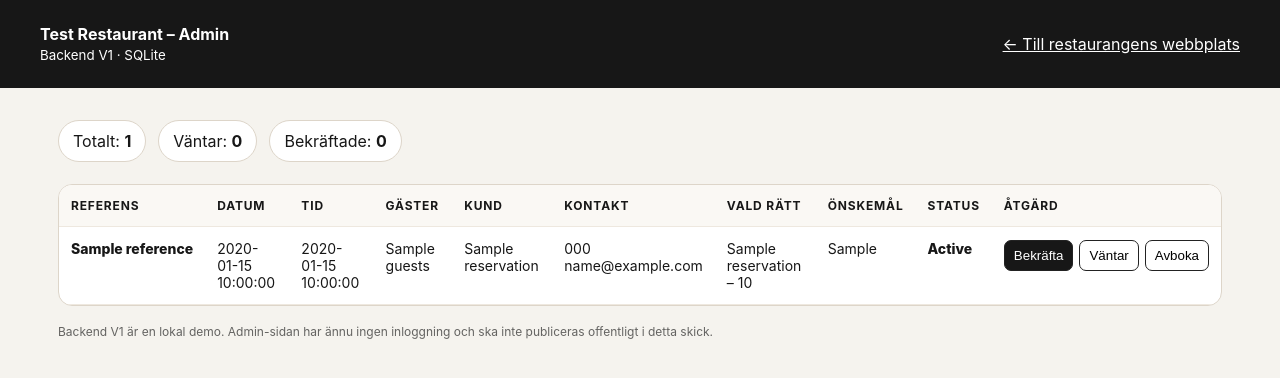
After one commit to mehzan07/nordic_table, a Flask app: template templates/admin.html in a window 1280 px wide. The commit adds this page. Shown: the top 378 px of the page. Run offline with Flask 3, Linux system fonts and the light colour scheme; the template is opened without the code that fills it: most values are stand-ins (such as "Sample title", 1, 10 or a date in 2020).

Commit message:
Add Backend V1 with Flask and SQLite reservations

```diff
--- /dev/null
+++ b/app.py
@@ -0,0 +1,244 @@
+from __future__ import annotations
+
+import re
+import sqlite3
+from datetime import date, datetime
+from pathlib import Path
+
+from flask import Flask, jsonify, redirect, render_template, request, url_for
+
+BASE_DIR = Path(__file__).resolve().parent
+DB_PATH = BASE_DIR / "reservations.db"
+
+app = Flask(__name__)
+
+REFERENCE_RE = re.compile(r"^TR-\d{6}-\d{4}$")
+EMAIL_RE = re.compile(r"^[^@\s]+@[^@\s]+\.[A-Za-z]{2,63}$")
+TIME_RE = re.compile(r"^(?:[01]\d|2[0-3]):[0-5]\d$")
+
+OPENING_HOURS = {
+    0: None,          # Monday
+    1: ("11:00", "22:00"),
+    2: ("11:00", "22:00"),
+    3: ("11:00", "22:00"),
+    4: ("11:00", "23:00"),
+    5: ("11:00", "23:00"),
+    6: ("12:00", "21:00"),
+}
+
+
+def get_db() -> sqlite3.Connection:
+    conn = sqlite3.connect(DB_PATH)
+    conn.row_factory = sqlite3.Row
+    return conn
+
+
+def init_db() -> None:
+    with get_db() as conn:
+        conn.execute(
+            """
+            CREATE TABLE IF NOT EXISTS reservations (
+                id INTEGER PRIMARY KEY AUTOINCREMENT,
+                reference TEXT NOT NULL UNIQUE,
+                created_at TEXT NOT NULL,
+                name TEXT NOT NULL,
+                phone TEXT NOT NULL,
+                email TEXT NOT NULL,
+                guests INTEGER NOT NULL,
+                reservation_date TEXT NOT NULL,
+                reservation_time TEXT NOT NULL,
+                special_requests TEXT NOT NULL DEFAULT '',
+                selected_dish_name_sv TEXT NOT NULL DEFAULT '',
+                selected_dish_name_en TEXT NOT NULL DEFAULT '',
+                selected_dish_price TEXT NOT NULL DEFAULT '',
+                language TEXT NOT NULL DEFAULT 'sv',
+                status TEXT NOT NULL DEFAULT 'pending'
+            )
+            """
+        )
+        conn.execute(
+            """
+            CREATE INDEX IF NOT EXISTS idx_reservation_date_time
+            ON reservations(reservation_date, reservation_time)
+            """
+        )
+        conn.execute(
+            """
+            CREATE INDEX IF NOT EXISTS idx_reservation_email
+            ON reservations(email)
+            """
+        )
+
+
+def valid_slot(raw_date: str, raw_time: str) -> bool:
+    try:
+        d = datetime.strptime(raw_date, "%Y-%m-%d").date()
+        t = datetime.strptime(raw_time, "%H:%M").time()
+    except ValueError:
+        return False
+
+    if d < date.today():
+        return False
+
+    hours = OPENING_HOURS[d.weekday()]
+    if hours is None:
+        return False
+
+    start = datetime.strptime(hours[0], "%H:%M").time()
+    close = datetime.strptime(hours[1], "%H:%M").time()
+
+    # Reservations are every 30 minutes and must start at least 30 min before close.
+    if t.minute not in (0, 30):
+        return False
+
+    close_dt = datetime.combine(d, close)
+    latest = close_dt.timestamp() - 30 * 60
+    return t >= start and datetime.combine(d, t).timestamp() <= latest
+
+
+def validate_payload(data: dict) -> str | None:
+    required = [
+        "reference", "name", "phone", "email", "guests",
+        "reservation_date", "reservation_time"
+    ]
+    if any(not str(data.get(k, "")).strip() for k in required):
+        return "Missing required reservation information."
+
+    if not REFERENCE_RE.match(str(data["reference"]).strip()):
+        return "Invalid reservation reference."
+
+    if not EMAIL_RE.match(str(data["email"]).strip()):
+        return "Invalid email address."
+
+    digits = re.sub(r"\D", "", str(data["phone"]))
+    if not (7 <= len(digits) <= 15):
+        return "Invalid phone number."
+
+    try:
+        guests = int(data["guests"])
+    except (TypeError, ValueError):
+        return "Invalid number of guests."
+
+    if not (1 <= guests <= 20):
+        return "Guests must be between 1 and 20."
+
+    if not TIME_RE.match(str(data["reservation_time"])):
+        return "Invalid reservation time."
+
+    if not valid_slot(str(data["reservation_date"]), str(data["reservation_time"])):
+        return "The selected date or time is outside the restaurant opening hours."
+
+    return None
+
+
+@app.get("/")
+def home():
+    return render_template("index.html")
+
+
+@app.post("/api/reservations")
+def create_reservation():
+    data = request.get_json(silent=True) or {}
+    error = validate_payload(data)
+    if error:
+        return jsonify({"ok": False, "error": error}), 400
+
+    reference = str(data["reference"]).strip()
+    email = str(data["email"]).strip().lower()
+    reservation_date = str(data["reservation_date"]).strip()
+    reservation_time = str(data["reservation_time"]).strip()
+
+    with get_db() as conn:
+        duplicate = conn.execute(
+            """
+            SELECT id, reference
+            FROM reservations
+            WHERE lower(email) = ?
+              AND reservation_date = ?
+              AND reservation_time = ?
+              AND status != 'cancelled'
+            LIMIT 1
+            """,
+            (email, reservation_date, reservation_time),
+        ).fetchone()
+
+        if duplicate:
+            return (
+                jsonify(
+                    {
+                        "ok": False,
+                        "error": "Duplicate reservation.",
+                        "reference": duplicate["reference"],
+                    }
+                ),
+                409,
+            )
+
+        try:
+            conn.execute(
+                """
+                INSERT INTO reservations (
+                    reference, created_at, name, phone, email, guests,
+                    reservation_date, reservation_time, special_requests,
+                    selected_dish_name_sv, selected_dish_name_en,
+                    selected_dish_price, language, status
+                ) VALUES (?, ?, ?, ?, ?, ?, ?, ?, ?, ?, ?, ?, ?, 'pending')
+                """,
+                (
+                    reference,
+                    datetime.now().isoformat(timespec="seconds"),
+                    str(data["name"]).strip(),
+                    str(data["phone"]).strip(),
+                    email,
+                    int(data["guests"]),
+                    reservation_date,
+                    reservation_time,
+                    str(data.get("special_requests", "")).strip(),
+                    str(data.get("selected_dish_name_sv", "")).strip(),
+                    str(data.get("selected_dish_name_en", "")).strip(),
+                    str(data.get("selected_dish_price", "")).strip(),
+                    "en" if str(data.get("language", "sv")).lower().startswith("en") else "sv",
+                ),
+            )
+        except sqlite3.IntegrityError:
+            return jsonify({"ok": False, "error": "Reservation reference already exists."}), 409
+
+    return jsonify({"ok": True, "reference": reference, "status": "pending"}), 201
+
+
+@app.get("/admin")
+def admin():
+    with get_db() as conn:
+        rows = conn.execute(
+            """
+            SELECT *
+            FROM reservations
+            ORDER BY reservation_date ASC, reservation_time ASC, created_at DESC
+            """
+        ).fetchall()
+    return render_template("admin.html", reservations=rows)
+
+
+@app.post("/admin/reservations/<int:reservation_id>/status")
+def update_status(reservation_id: int):
+    status = request.form.get("status", "").strip().lower()
+    if status not in {"pending", "confirmed", "cancelled"}:
+        return "Invalid status", 400
+
+    with get_db() as conn:
+        conn.execute(
+            "UPDATE reservations SET status = ? WHERE id = ?",
+            (status, reservation_id),
+        )
+
+    return redirect(url_for("admin"))
+
+
+@app.get("/api/health")
+def health():
+    return jsonify({"ok": True, "database": DB_PATH.name})
+
+
+if __name__ == "__main__":
+    init_db()
+    app.run(host="127.0.0.1", port=5000, debug=True)
--- /dev/null
+++ b/requirements.txt
@@ -0,0 +1 @@
+Flask>=3.0,<4
--- /dev/null
+++ b/templates/admin.html
@@ -0,0 +1,97 @@
+<!doctype html>
+<html lang="sv">
+<head>
+  <meta charset="utf-8">
+  <meta name="viewport" content="width=device-width,initial-scale=1">
+  <title>Reservationer – Test Restaurant</title>
+  <style>
+    :root{font-family:Inter,Segoe UI,Arial,sans-serif;color:#171717;background:#f5f3ee}
+    *{box-sizing:border-box}
+    body{margin:0}
+    header{background:#171717;color:white;padding:24px}
+    header .wrap{max-width:1200px;margin:auto;display:flex;gap:16px;align-items:center;justify-content:space-between}
+    header a{color:white}
+    main{max-width:1200px;margin:32px auto;padding:0 18px}
+    .summary{display:flex;gap:12px;flex-wrap:wrap;margin:0 0 22px}
+    .pill{background:white;border:1px solid #ddd5c9;padding:10px 14px;border-radius:999px}
+    .table-wrap{overflow:auto;background:white;border:1px solid #ddd5c9;border-radius:14px}
+    table{width:100%;border-collapse:collapse;min-width:1000px}
+    th,td{padding:13px 12px;text-align:left;border-bottom:1px solid #eee8df;vertical-align:top}
+    th{font-size:12px;text-transform:uppercase;letter-spacing:.07em;background:#faf8f4}
+    td{font-size:14px}
+    .ref{font-weight:800;white-space:nowrap}
+    .dish{max-width:220px}
+    .status{font-weight:800;text-transform:capitalize}
+    form{display:flex;gap:6px}
+    button{border:1px solid #222;background:white;padding:7px 9px;border-radius:7px;cursor:pointer}
+    button.confirm{background:#171717;color:white}
+    .empty{text-align:center;padding:48px 20px}
+    .note{font-size:12px;opacity:.65;margin-top:18px}
+  </style>
+</head>
+<body>
+<header>
+  <div class="wrap">
+    <div>
+      <strong>Test Restaurant – Admin</strong><br>
+      <small>Backend V1 · SQLite</small>
+    </div>
+    <a href="/">← Till restaurangens webbplats</a>
+  </div>
+</header>
+<main>
+  <div class="summary">
+    <div class="pill">Totalt: <strong>{{ reservations|length }}</strong></div>
+    <div class="pill">Väntar: <strong>{{ reservations|selectattr('status','equalto','pending')|list|length }}</strong></div>
+    <div class="pill">Bekräftade: <strong>{{ reservations|selectattr('status','equalto','confirmed')|list|length }}</strong></div>
+  </div>
+
+  {% if reservations %}
+  <div class="table-wrap">
+    <table>
+      <thead>
+        <tr>
+          <th>Referens</th><th>Datum</th><th>Tid</th><th>Gäster</th>
+          <th>Kund</th><th>Kontakt</th><th>Vald rätt</th><th>Önskemål</th>
+          <th>Status</th><th>Åtgärd</th>
+        </tr>
+      </thead>
+      <tbody>
+      {% for r in reservations %}
+        <tr>
+          <td class="ref">{{ r.reference }}</td>
+          <td>{{ r.reservation_date }}</td>
+          <td>{{ r.reservation_time }}</td>
+          <td>{{ r.guests }}</td>
+          <td>{{ r.name }}</td>
+          <td>{{ r.phone }}<br>{{ r.email }}</td>
+          <td class="dish">
+            {% if r.selected_dish_name_sv %}
+              {{ r.selected_dish_name_sv }}{% if r.selected_dish_price %} – {{ r.selected_dish_price }}{% endif %}
+            {% else %}—{% endif %}
+          </td>
+          <td>{{ r.special_requests or '—' }}</td>
+          <td class="status">{{ r.status }}</td>
+          <td>
+            <form method="post" action="/admin/reservations/{{ r.id }}/status">
+              <button class="confirm" name="status" value="confirmed">Bekräfta</button>
+              <button name="status" value="pending">Väntar</button>
+              <button name="status" value="cancelled">Avboka</button>
+            </form>
+          </td>
+        </tr>
+      {% endfor %}
+      </tbody>
+    </table>
+  </div>
+  {% else %}
+    <div class="table-wrap empty">
+      <h2>Inga bokningar ännu</h2>
+      <p>Gör en testbokning på webbplatsen och klicka på <strong>Spara bokning</strong>.</p>
+    </div>
+  {% endif %}
+
+  <p class="note">Backend V1 är en lokal demo. Admin-sidan har ännu ingen inloggning och ska inte publiceras offentligt i detta skick.</p>
+</main>
+</body>
+</html>
```
Also changed, not shown: static/css/style.css (renamed from css/style.css, +20 -0 lines), static/js/app.js (renamed from js/app.js, +156 -0 lines), templates/index.html (renamed from index.html, +4 -4 lines), README.md, 1 other file.
